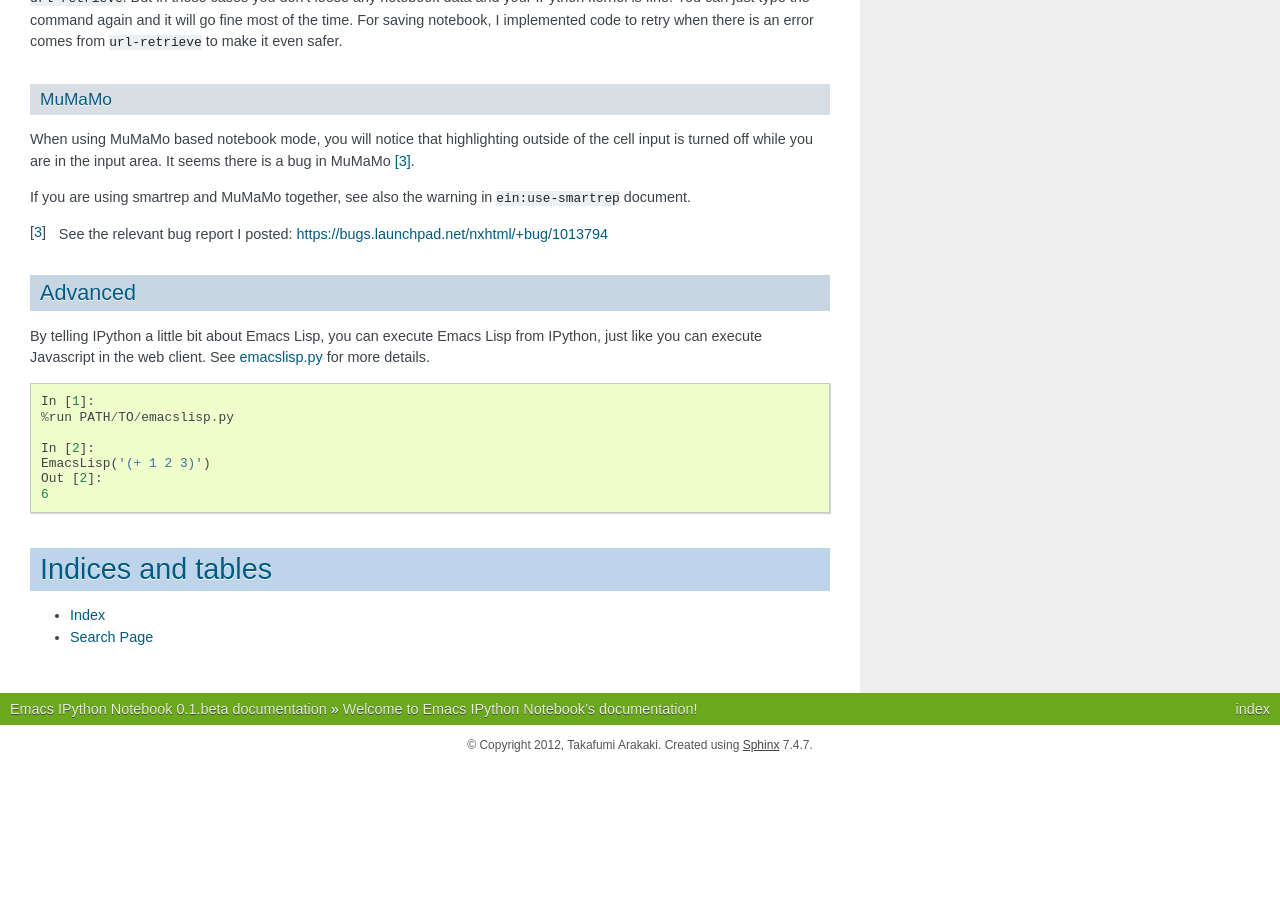
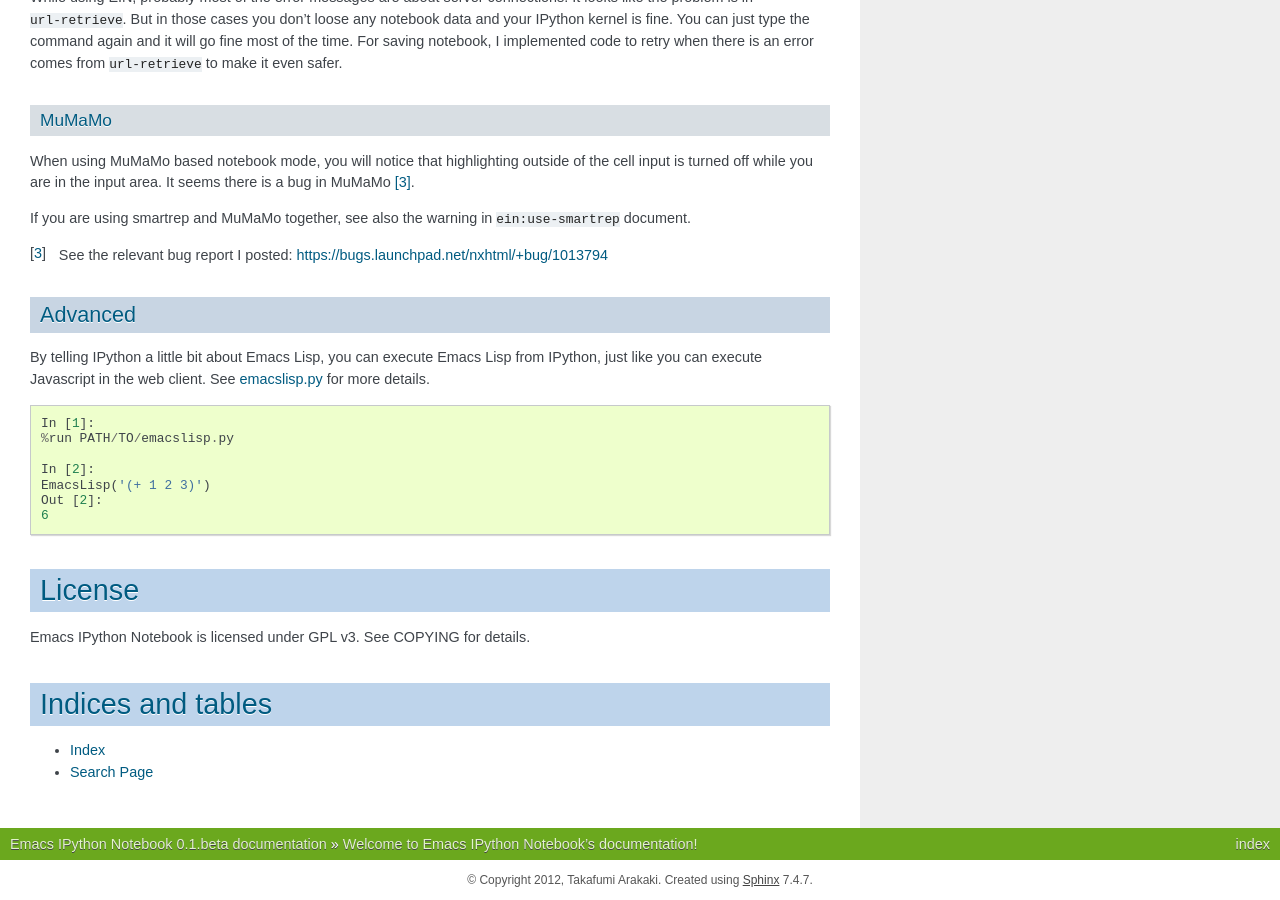
Before and after one commit to millejoh/emacs-ipython-notebook, a Sphinx documentation site: the page built from doc/source/index.rst, in a window 1280 px wide and 900 px high, scrolled down 9284 px. Built offline with Sphinx 7.4.7, drawn with Linux system fonts in a browser that asks for light colours; cross-references to code outside the pages are shown as plain code; before the commit the page ends 10049 px from its top, so only the background shows below that.

Commit message:
Mention license in README and document
fixes #5

```diff
--- a/doc/source/index.rst
+++ b/doc/source/index.rst
@@ -360,6 +360,13 @@
   https://github.com/tkf/emacs-ipython-notebook/blob/master/emacslisp.py
 
 
+License
+=======
+
+Emacs IPython Notebook is licensed under GPL v3.
+See COPYING for details.
+
+
 Indices and tables
 ==================
 
```
Also changed, not shown: README.rst (+7 -0 lines).
